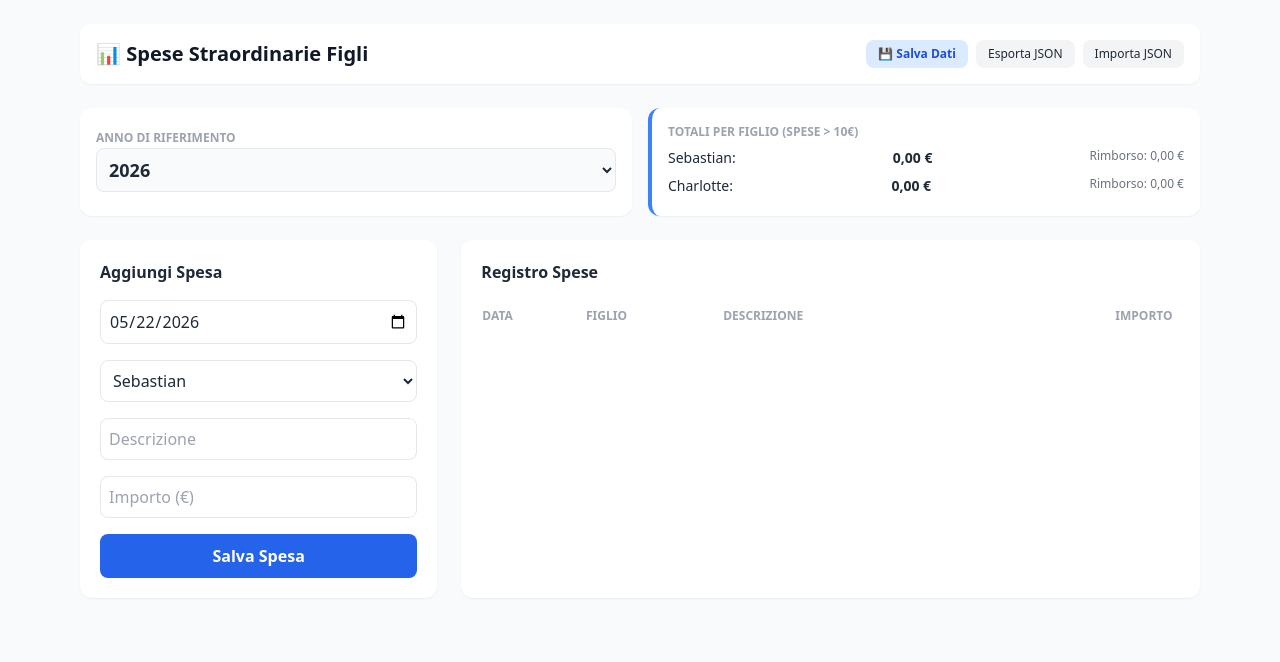
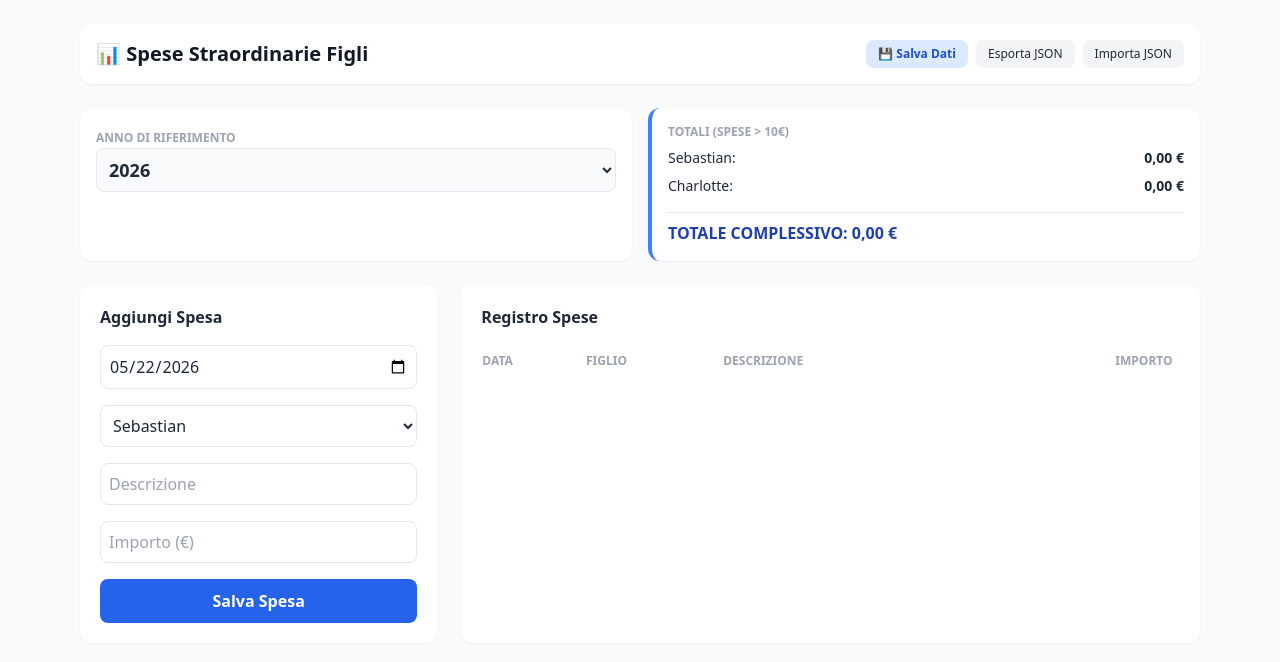
Before and after one commit to christianadamo80-dev/Spese-Extra, a plain HTML site: page index.html in a window 1280 px wide. Drawn offline with nearby package versions, Linux system fonts and the light colour scheme.

Commit message:
Add files via upload

```diff
--- a/index.html
+++ b/index.html
@@ -20,14 +20,16 @@
             </div>
         </header>
 
+        <!-- Riepiloghi -->
         <div class="grid grid-cols-1 md:grid-cols-2 gap-4 mb-6">
             <div class="bg-white p-4 rounded-xl shadow-sm">
                 <label class="text-xs font-bold uppercase text-gray-400">Anno di Riferimento</label>
                 <select id="filtroAnno" onchange="aggiornaInterfaccia()" class="w-full bg-gray-50 border rounded-lg p-2 font-semibold text-lg focus:outline-none"></select>
             </div>
             <div id="riepilogoFigli" class="bg-white p-4 rounded-xl shadow-sm border-l-4 border-blue-500">
-                <div class="text-xs font-bold uppercase text-gray-400">Totali per Figlio (Spese > 10€)</div>
+                <div class="text-xs font-bold uppercase text-gray-400">Totali (Spese > 10€)</div>
                 <div id="dettaglioFigli" class="text-sm font-medium mt-1"></div>
+                <div id="totaleComplessivo" class="mt-3 pt-2 border-t font-bold text-blue-800"></div>
             </div>
         </div>
 
@@ -37,7 +39,6 @@
                 <h2 class="text-md font-bold mb-4">Aggiungi Spesa</h2>
                 <form id="spesaForm" onsubmit="aggiungiSpesa(event)" class="space-y-4">
                     <input type="date" id="data" required class="w-full p-2 border rounded-lg">
-                    <!-- Menù a tendina per i nomi -->
                     <select id="figlio" required class="w-full p-2 border rounded-lg bg-white">
                         <option value="Sebastian">Sebastian</option>
                         <option value="Charlotte">Charlotte</option>
@@ -95,13 +96,16 @@
             const filtered = spese.filter(s => new Date(s.data).getFullYear() === anno);
             const lista = document.getElementById('listaSpese');
             const dettagli = document.getElementById('dettaglioFigli');
+            const totGlobaleCont = document.getElementById('totaleComplessivo');
             lista.innerHTML = '';
 
             let totaliPerFiglio = { "Sebastian": 0, "Charlotte": 0 };
+            let totaleGlobale = 0;
 
             filtered.sort((a,b) => new Date(b.data)-new Date(a.data)).forEach(s => {
                 if (s.importo > 10) {
                     totaliPerFiglio[s.figlio] = (totaliPerFiglio[s.figlio] || 0) + s.importo;
+                    totaleGlobale += s.importo;
                 }
                 lista.innerHTML += `<tr class="hover:bg-gray-50">
                     <td class="py-3">${new Date(s.data).toLocaleDateString()}</td>
@@ -113,8 +117,10 @@
             });
 
             dettagli.innerHTML = Object.entries(totaliPerFiglio).map(([nome, tot]) =>
-                `<div class="flex justify-between py-1"><span>${nome}:</span> <b>${tot.toLocaleString('it-IT',{style:'currency',currency:'EUR'})}</b> <span class="text-xs text-gray-500">Rimborso: ${(tot/2).toLocaleString('it-IT',{style:'currency',currency:'EUR'})}</span></div>`
-            ).join('') || '<span class="text-gray-400">Nessuna spesa rilevante.</span>';
+                `<div class="flex justify-between py-1"><span>${nome}:</span> <b>${tot.toLocaleString('it-IT',{style:'currency',currency:'EUR'})}</b></div>`
+            ).join('');
+
+            totGlobaleCont.innerHTML = `TOTALE COMPLESSIVO: ${totaleGlobale.toLocaleString('it-IT',{style:'currency',currency:'EUR'})}`;
         }
 
         function eliminaSpesa(id) { spese = spese.filter(s => s.id !== id); salvaDati(); aggiornaInterfaccia(); }
```
